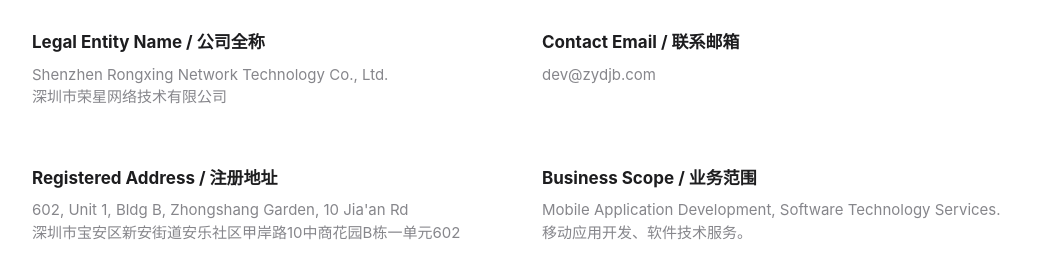
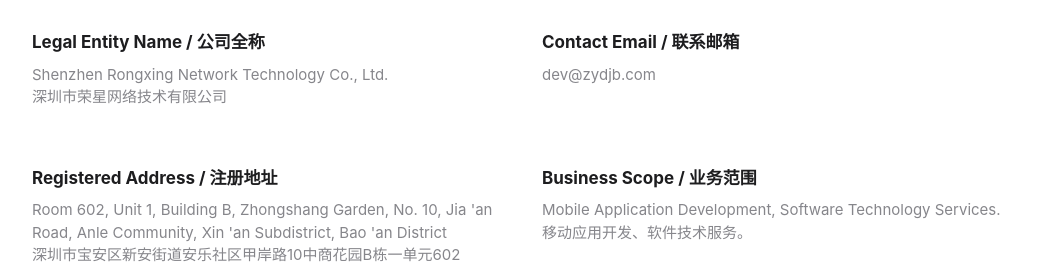
Before and after one commit to xiaxinsheng/company-web, a plain HTML site: page index.html in a window 1280 px wide. Shown: the part 684-952 px from the top of the page, without its empty margins (118-1161 px from the left). Drawn offline with Linux system fonts and the light colour scheme.

Commit message:
Update index.html

```diff
--- a/index.html
+++ b/index.html
@@ -54,7 +54,7 @@
             </div>
             <div class="info-item">
                 <h3>Registered Address / 注册地址</h3>
-                <p>602, Unit 1, Bldg B, Zhongshang Garden, 10 Jia'an Rd</p>
+                <p>Room 602, Unit 1, Building B, Zhongshang Garden, No. 10, Jia 'an Road, Anle Community, Xin 'an Subdistrict, Bao 'an District</p>
                 <p>深圳市宝安区新安街道安乐社区甲岸路10中商花园B栋一单元602</p>
             </div>
             <div class="info-item">
```
